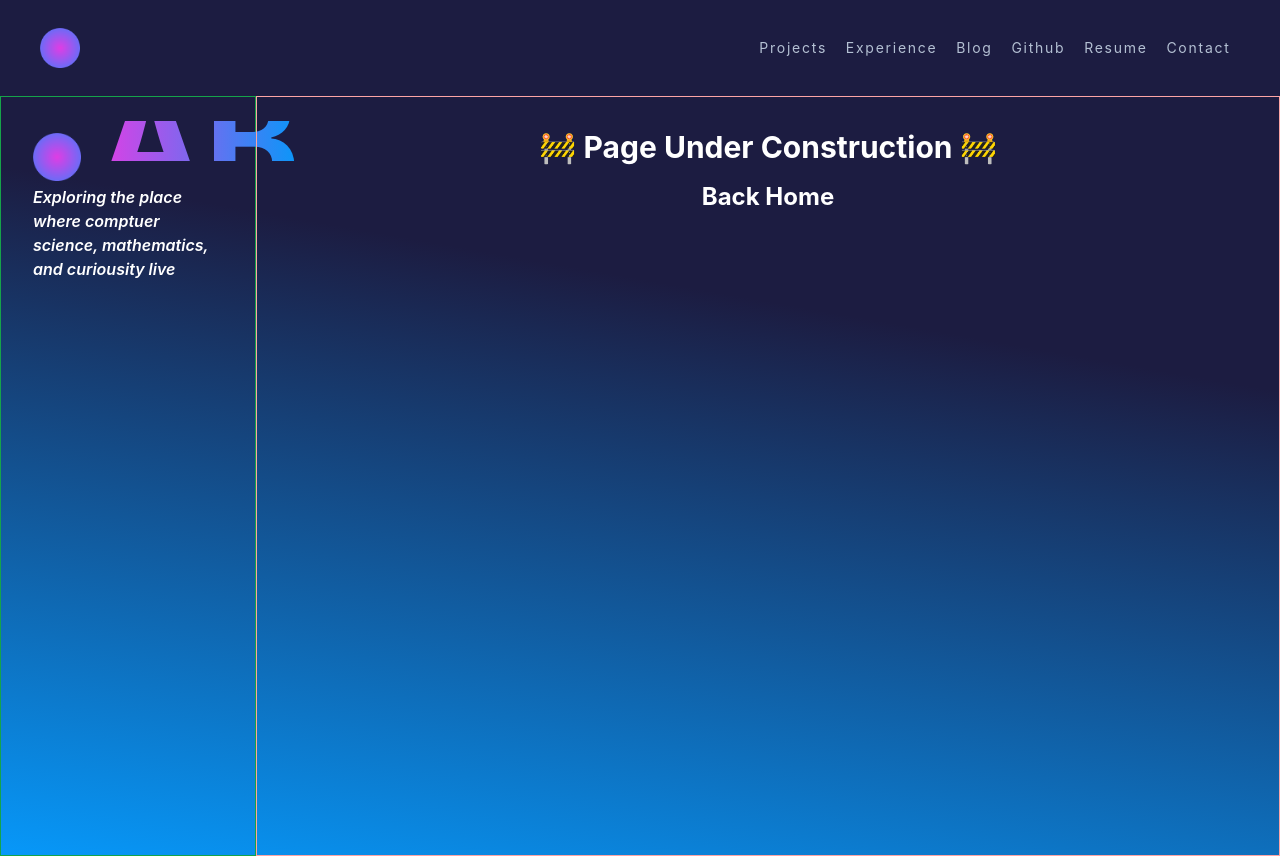
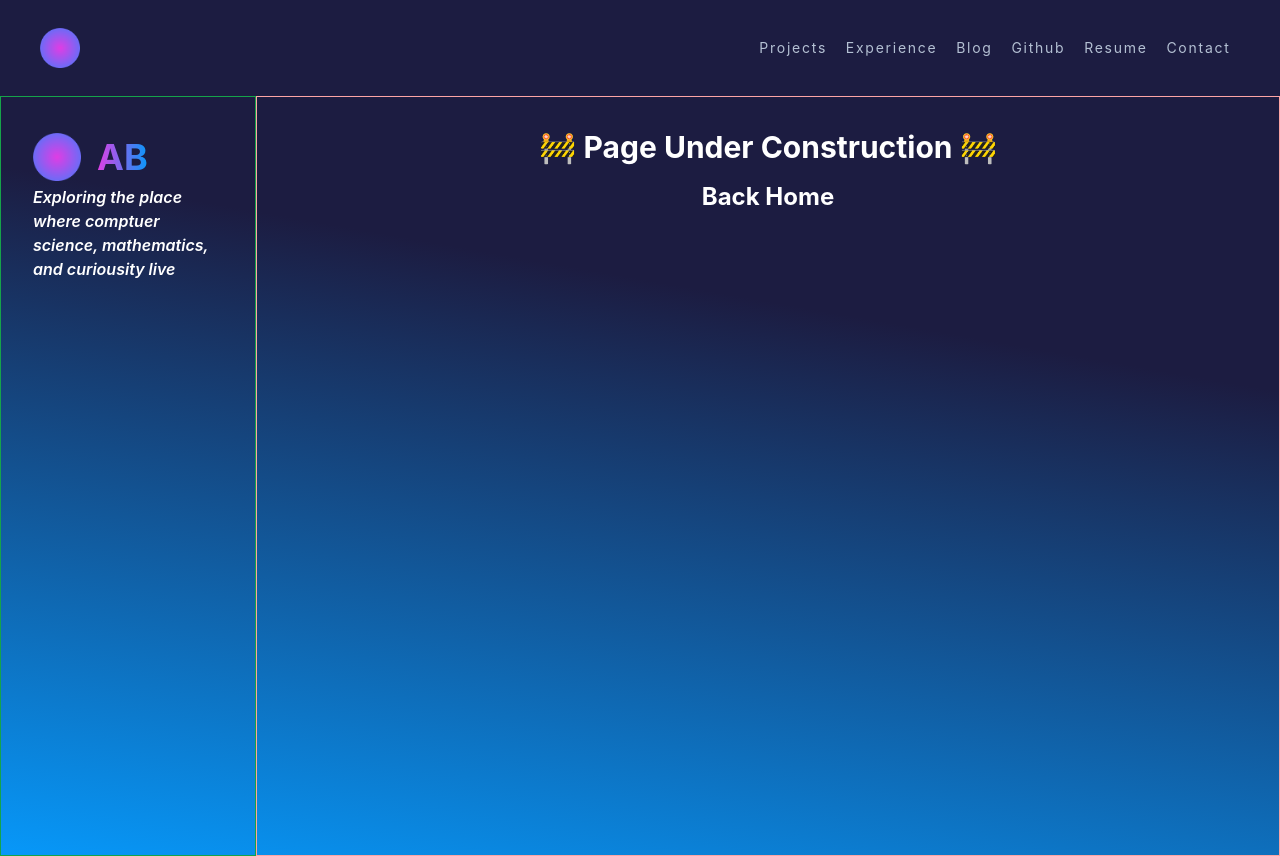
Before and after one commit to banushi-a/altonbanushi.com, a React (Create React App) app: page /blog in a window 1280 px wide. Built offline with nearby package versions, Linux system fonts and the light colour scheme.

Commit message:
Font Fix

```diff
--- a/src/pages/Blog.tsx
+++ b/src/pages/Blog.tsx
@@ -63,9 +63,9 @@ const Blog = (): JSX.Element => {
       <div className="flex flex-col p-8 col-span-5 md:col-span-1 text-white border border-green-600">
         <div className="flex items-center h-14 gap-4">
           <img src={Logo} alt="Logo" className="h-12" />
-          <GradientText className="text-4xl sm:text-4xl md:text-4xl font-bold mb-0">
+          <h2 className="text-4xl font-bold bg-gradient-to-r from-my-pink to-my-blue bg-clip-text text-transparent">
             AB
-          </GradientText>
+          </h2>
         </div>
 
         <h2 className="font-semibold italic">
```
